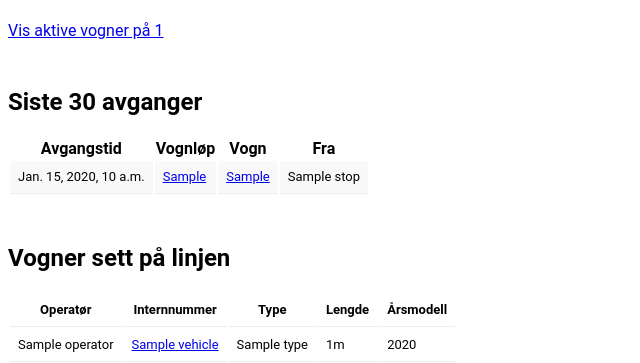
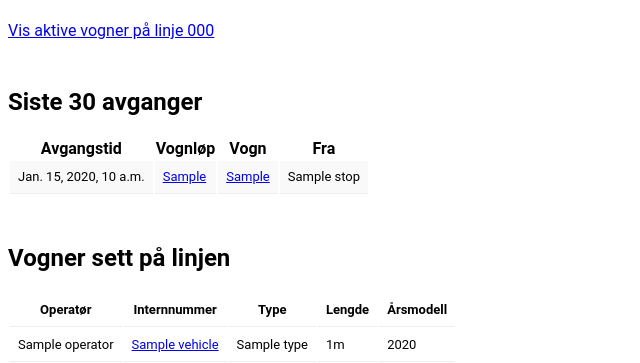
Before and after one commit to datagutten/entur-vehicles, a Django app: template vehicle_info/vehicle_log/templates/vehicle_log/line_log.htm in a window 1280 px wide. Shown: the top 363 px of the page, without its empty margins (0-640 px from the left). Run offline with Django 3.2, Linux system fonts and the light colour scheme; the template is opened without the code that fills it: most values are stand-ins (such as "Sample title", 1, 10 or a date in 2020).

Commit message:
Adjust headers

```diff
--- a/vehicle_info/vehicle_log/templates/vehicle_log/line_log.htm
+++ b/vehicle_info/vehicle_log/templates/vehicle_log/line_log.htm
@@ -2,7 +2,7 @@
 
 {% block body %}
 
-    <a href="{% url 'sanntid:active-vehicles' line=line_id %}">Vis aktive vogner på {{ line_id }}</a>
+    <a href="{% url 'sanntid:active-vehicles' line=line_obj.id %}">Vis aktive vogner på linje {{ line_obj.PublicCode }}</a>
     <h2>Siste 30 avganger</h2>
     {% include 'vehicle_log/logs_table.html' with hide='line' %}
     <table>
--- a/vehicle_info/vehicle_log/views.py
+++ b/vehicle_info/vehicle_log/views.py
@@ -3,6 +3,7 @@ from datetime import datetime
 from django.core.exceptions import ObjectDoesNotExist
 from django.shortcuts import render
 
+from rutedata.models import Line
 from vehicle_type import info
 from vehicle_type.models import Vehicle
 from .models import VehicleLog
@@ -46,6 +47,7 @@ def vehicle_log(request, vehicle_id):
 
 def line_log(request, line):
     from vehicle_type.info import VehicleInfo
+    line_obj = Line.objects.get(id=line)
     logs = VehicleLog.objects.filter(line_ref=line)
 
     vehicles = logs.values('vehicle_ref').distinct().order_by('vehicle_ref')
@@ -63,8 +65,8 @@ def line_log(request, line):
             vehicles_obj[key] = vehicle['vehicle_ref']
 
     return render(request, 'vehicle_log/line_log.htm', {
-        'title': 'Vogner sett på linje %s' % line,
-        'line_id': line,
+        'title': 'Linje %s' % line_obj,
+        'line_obj': line_obj,
         'vehicles': vehicles_obj.items(),
         'logs': logs,
     })
```
